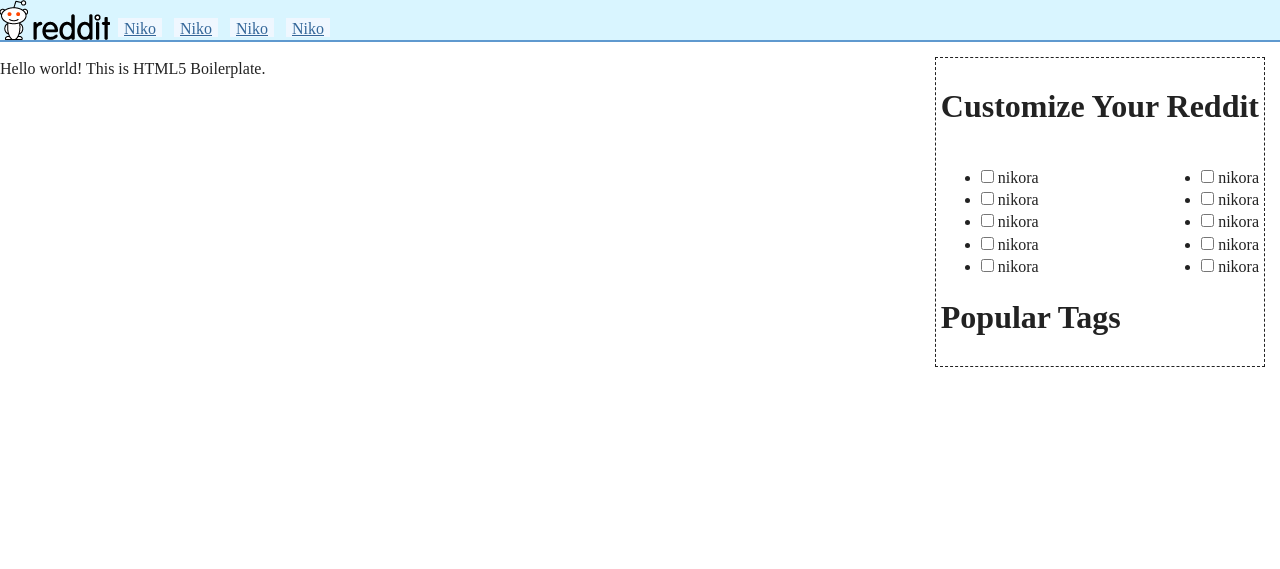
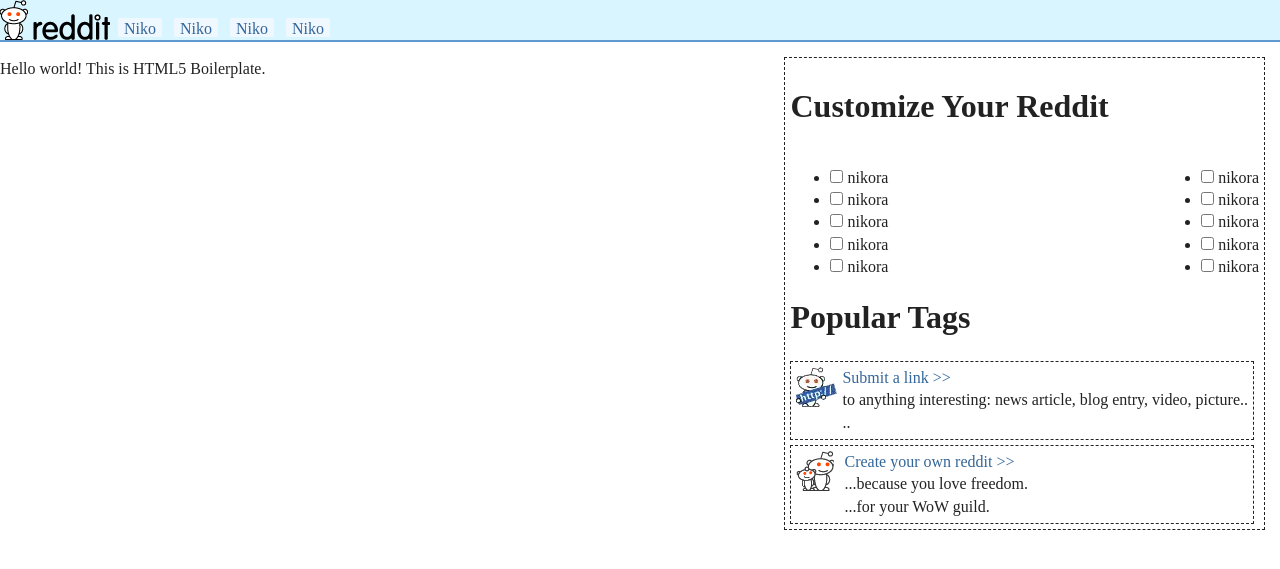
Before and after one commit to nbarateli/MidProjectReddit, a PHP site: page / in a window 1280 px wide. Shown: the top 569 px of the page. Run offline with PHP 8.4, Linux system fonts and the light colour scheme; some libraries are stand-ins or nearby versions.

Commit message:
built a sidebar mockup

```diff
--- a/css/main.css
+++ b/css/main.css
@@ -296,6 +296,7 @@ textarea {
 
 a {
   color: #369;
+  text-decoration: none;
 }
 
 .menu-item-selected {
@@ -317,6 +318,7 @@ a {
 .side {
   border: 1px dashed;
   padding: 5px;
+  overflow: hidden;
   margin: 5px 5px 0 0;
 }
 
@@ -331,9 +333,18 @@ a {
 
 #customize {
   margin-bottom: 5px;
-overflow: hidden;
+
 }
 
 #popular {
   clear: both;
 }
+
+.logo {
+  float: left;
+  margin-right: 5px;
+}
+
+.side-content {
+  float: left;
+}
--- a/index.php
+++ b/index.php
@@ -52,6 +52,26 @@
     <div id="popular">
       <h1>Popular Tags</h1>
     </div>
+    <div id="submit" class="side">
+      <div class="logo"><img src="img/reddit_submit.png"></div>
+      <div class="side-content">
+        <a href="#">Submit a link >></a>
+        <br>
+        to anything interesting: news article, blog entry, video, picture..
+        <br>
+        ..
+      </div>
+    </div>
+    <div id="create" class="side">
+      <div class="logo"><img class="logo" src="img/reddit_create.png"></div>
+      <div class="side-content">
+        <a href="#">Create your own reddit >></a>
+        <br>
+        ...because you love freedom.
+        <br>
+        ...for your WoW guild.
+      </div>
+    </div>
   </div>
 </div>
 <!-- Add your site or application content here -->
```
